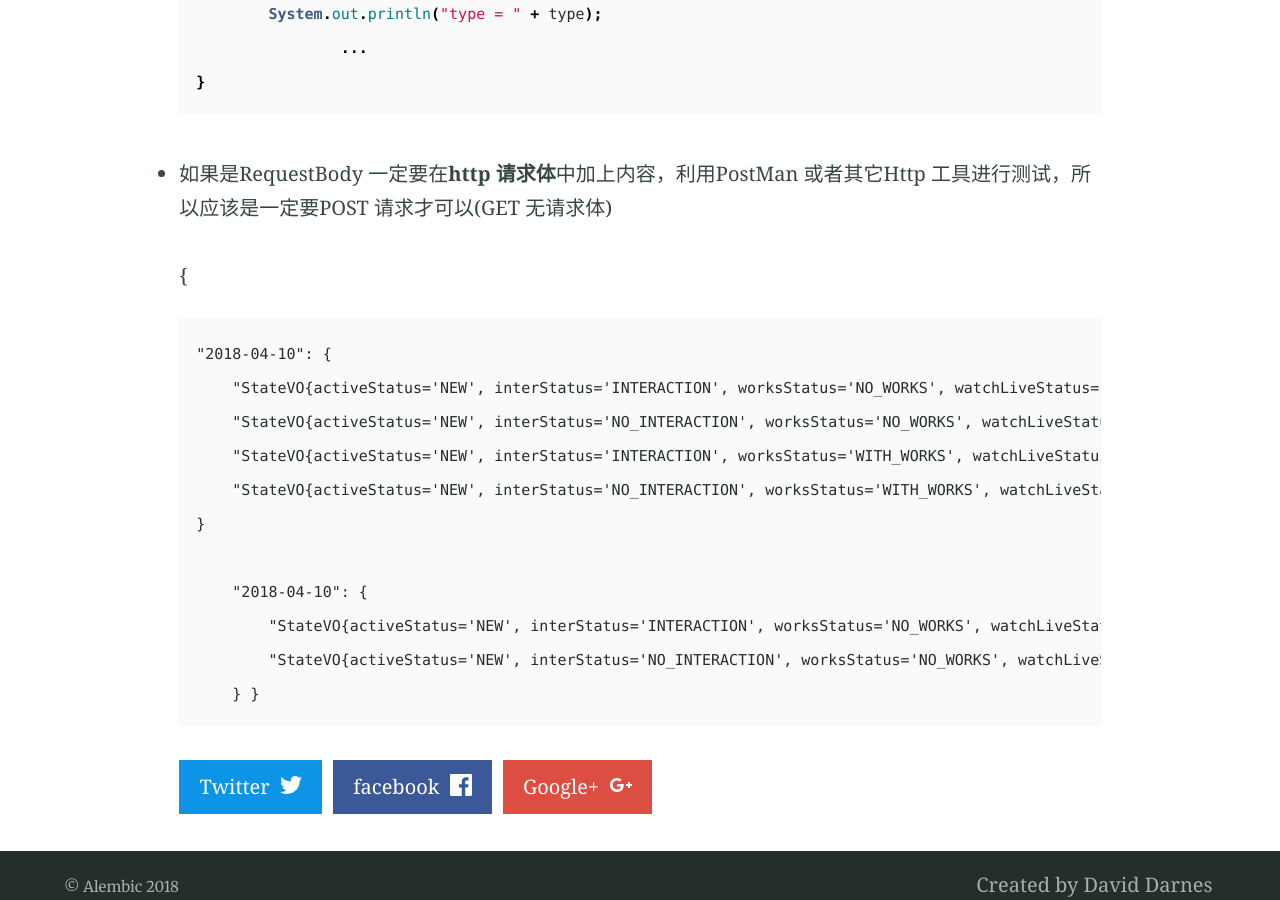
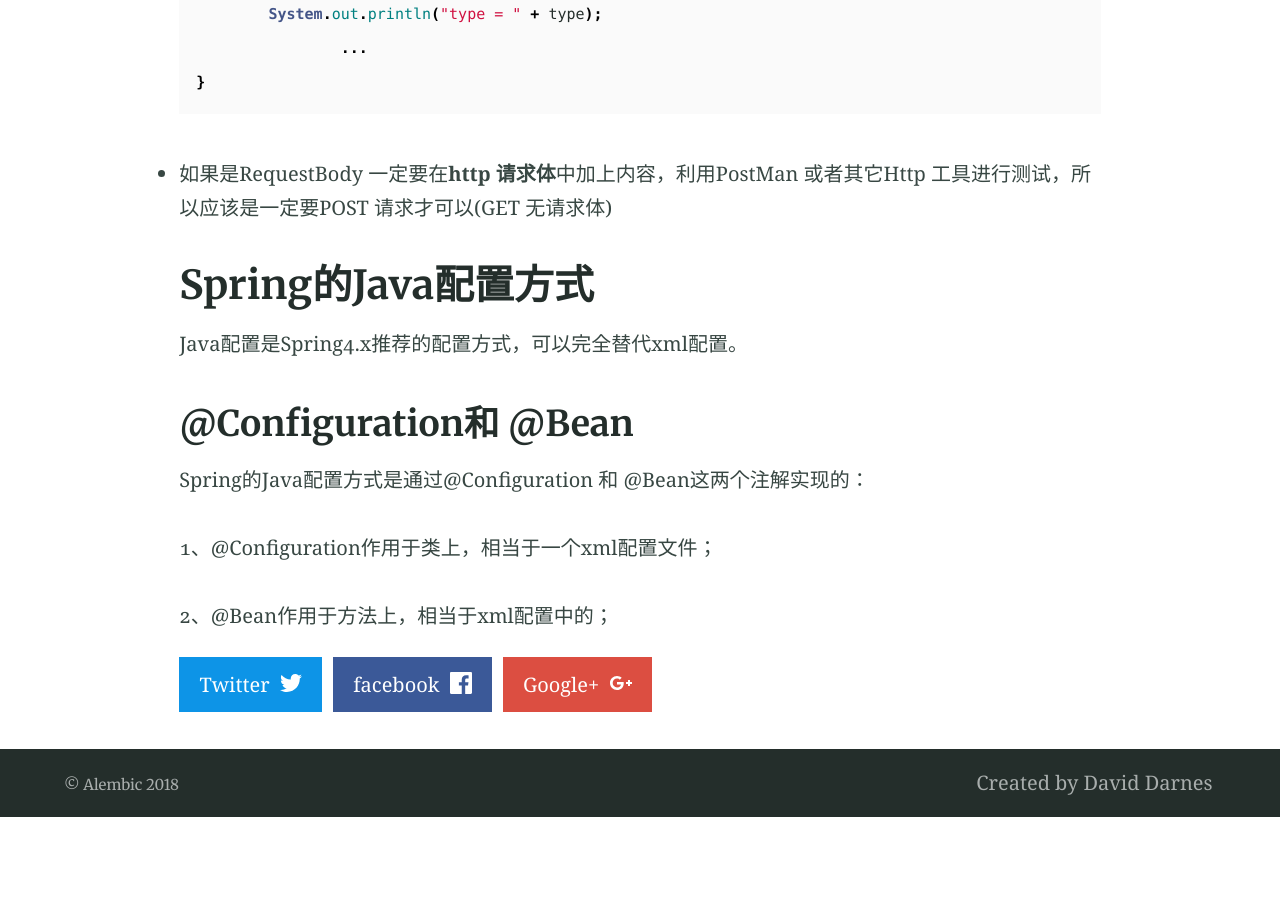
Before and after one commit to wudixm/wudixm.github.io, a Jekyll site: the page built from _posts/2018-04-10-Spring-Boot.md, in a window 1280 px wide and 900 px high, scrolled down 792 px. Built offline with Jekyll 4.4.1, drawn with Linux system fonts in a browser that asks for light colours; our own code applies the rules of GitHub Pages for plain Markdown files; after the commit the page ends 1609 px from its top, so only the background shows below that.

Commit message:
update spring boot

```diff
--- a/_posts/2018-04-10-Spring-Boot.md
+++ b/_posts/2018-04-10-Spring-Boot.md
@@ -23,17 +23,14 @@ public UserCounter getUserByID(@RequestBody Map<String, Object> reqMap) throws E
 
 - 如果是RequestBody 一定要在**http 请求体**中加上内容，利用PostMan 或者其它Http 工具进行测试，所以应该是一定要POST 请求才可以(GET 无请求体)
 
-{
+# Spring的Java配置方式
 
-    "2018-04-10": {
-        "StateVO{activeStatus='NEW', interStatus='INTERACTION', worksStatus='NO_WORKS', watchLiveStatus='NO_WATCH_LIVE'}": 37,
-        "StateVO{activeStatus='NEW', interStatus='NO_INTERACTION', worksStatus='NO_WORKS', watchLiveStatus='NO_WATCH_LIVE'}": 5790,
-        "StateVO{activeStatus='NEW', interStatus='INTERACTION', worksStatus='WITH_WORKS', watchLiveStatus='NO_WATCH_LIVE'}": 17,
-        "StateVO{activeStatus='NEW', interStatus='NO_INTERACTION', worksStatus='WITH_WORKS', watchLiveStatus='NO_WATCH_LIVE'}": 476
-    }
+Java配置是Spring4.x推荐的配置方式，可以完全替代xml配置。
 
-        "2018-04-10": {
-            "StateVO{activeStatus='NEW', interStatus='INTERACTION', worksStatus='NO_WORKS', watchLiveStatus='NO_WATCH_LIVE'}": 37,
-            "StateVO{activeStatus='NEW', interStatus='NO_INTERACTION', worksStatus='NO_WORKS', watchLiveStatus='NO_WATCH_LIVE'}": 5744
-        }
-}
+## @Configuration和 @Bean
+
+Spring的Java配置方式是通过@Configuration 和 @Bean这两个注解实现的：
+
+1、@Configuration作用于类上，相当于一个xml配置文件；
+
+2、@Bean作用于方法上，相当于xml配置中的<bean>；
```
